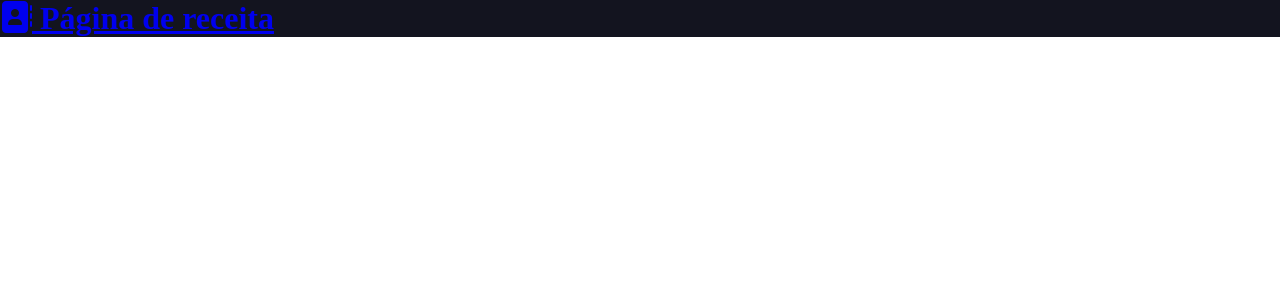
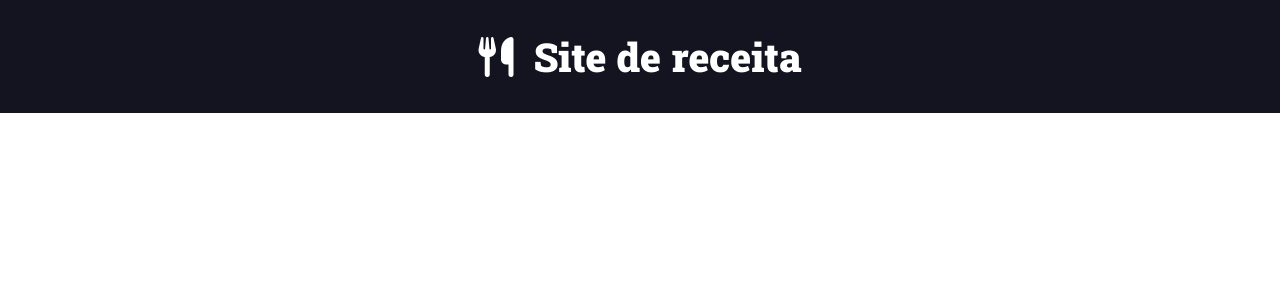
Before and after one commit to natancalcagno/NfWeb, a Django app: page / in a window 1280 px wide. Shown: the top 300 px of the page. Run offline with Django 4.2, Linux system fonts and the light colour scheme.

Commit message:
modificando o head e o home

```diff
--- a/receita/templates/receita/pages/home.html
+++ b/receita/templates/receita/pages/home.html
@@ -5,10 +5,10 @@
     <header class="main-header-container">
         <div class="main-header container">
             <h1>
-                <a href="/">
+                <a class="main-logo" href="/">
 
-                    <i class="fas fa-address-book"></i>
-                    <span>Página de receita</span>
+                    <i class="fas fa-utensils main-logo-icon"></i>
+                    <span class="main-logo-text">Site de receita</span>
                 </a>
             </h1>
         </div>
--- a/receita/templates/receita/partials/head.html
+++ b/receita/templates/receita/partials/head.html
@@ -1,32 +1,116 @@
 <!DOCTYPE html>
 <html lang="pr-BR">
+
 <head>
     <meta charset="UTF-8">
     <meta http-equiv="X-UA-Compatible" content="IE=edge">
     <meta name="viewport" content="width=device-width, initial-scale=1.0">
 
-    <link rel="stylesheet" href="https://cdnjs.cloudflare.com/ajax/libs/font-awesome/6.2.1/css/fontawesome.min.css" integrity="sha512-giQeaPns4lQTBMRpOOHsYnGw1tGVzbAIHUyHRgn7+6FmiEgGGjaG0T2LZJmAPMzRCl+Cug0ItQ2xDZpTmEc+CQ==" crossorigin="anonymous" referrerpolicy="no-referrer" />
-    <link rel="stylesheet" href="https://cdnjs.cloudflare.com/ajax/libs/font-awesome/6.2.1/css/brands.min.css" integrity="sha512-G/T7HQJXSeNV7mKMXeJKlYNJ0jrs8RsWzYG7rVACye+qrcUhEAYKYzaa+VFy6eFzM2+/JT1Q+eqBbZFSHmJQew==" crossorigin="anonymous" referrerpolicy="no-referrer" />
-    <link rel="stylesheet" href="https://cdnjs.cloudflare.com/ajax/libs/font-awesome/6.2.1/css/solid.min.css" integrity="sha512-6mc0R607di/biCutMUtU9K7NtNewiGQzrvWX4bWTeqmljZdJrwYvKJtnhgR+Ryvj+NRJ8+NnnCM/biGqMe/iRA==" crossorigin="anonymous" referrerpolicy="no-referrer" />
+    <link rel="stylesheet" href="https://cdnjs.cloudflare.com/ajax/libs/font-awesome/6.2.1/css/fontawesome.min.css"
+        integrity="sha512-giQeaPns4lQTBMRpOOHsYnGw1tGVzbAIHUyHRgn7+6FmiEgGGjaG0T2LZJmAPMzRCl+Cug0ItQ2xDZpTmEc+CQ=="
+        crossorigin="anonymous" referrerpolicy="no-referrer" />
+    <link rel="stylesheet" href="https://cdnjs.cloudflare.com/ajax/libs/font-awesome/6.2.1/css/brands.min.css"
+        integrity="sha512-G/T7HQJXSeNV7mKMXeJKlYNJ0jrs8RsWzYG7rVACye+qrcUhEAYKYzaa+VFy6eFzM2+/JT1Q+eqBbZFSHmJQew=="
+        crossorigin="anonymous" referrerpolicy="no-referrer" />
+    <link rel="stylesheet" href="https://cdnjs.cloudflare.com/ajax/libs/font-awesome/6.2.1/css/solid.min.css"
+        integrity="sha512-6mc0R607di/biCutMUtU9K7NtNewiGQzrvWX4bWTeqmljZdJrwYvKJtnhgR+Ryvj+NRJ8+NnnCM/biGqMe/iRA=="
+        crossorigin="anonymous" referrerpolicy="no-referrer" />
+
+    <link rel="preconnect" href="https://fonts.googleapis.com">
+    <link rel="preconnect" href="https://fonts.gstatic.com" crossorigin>
+    <link href="https://fonts.googleapis.com/css2?family=Roboto+Slab:wght@900&display=swap" rel="stylesheet">
 
     <title>Receita</title>
 
     <style>
+        :root {
+            --color-primary: #269fe6;
+            --color-primary-hover: #2086c2;
+            --color-primary-dark: #13141f;
+            --color-primary-dark-hover: #212336;
+            --color-primary-light: #d4ecfa;
+            --color-primary-light-hover: #bdd8e7;
+
+            --color-with: #fff;
+            --color-black: #000;
+
+            --color-dark-text: #444;
+            --color-info-light: #cce5ff;
+            --color-debug-light: #cce5ff;
+            --color-success-light: #d4edda;
+            --color-alert-light: #fff3cd;
+            --color-warning-light: #fff3cd;
+            --color-error-light: #f8d7da;
+
+            --color-info-dark: #4d86c4;
+            --color-debug-dark: #4d86c4;
+            --color-success-dark: #4a9c5d;
+            --color-alert-dark: #927f40;
+            --color-warning-dark: #927f40;
+            --color-error-dark: #da525d;
+
+            --color-gray-0: #f9f9f9;
+            --color-gray-1: #e0e0e0;
+            --color-gray-2: #c7c7c7;
+            --color-gray-3: #aeaeae;
+            --color-gray-4: #959595;
+            --color-gray-5: #7d7d7d;
+            --color-gray-6: #646464;
+            --color-gray-7: #4b4b4b;
+            --color-gray-8: #323232;
+            --color-gray-9: #191919;
+
+            --font-primary: sans-serif;
+            --font-headings: 'Roboto slab', serif;
+
+            --spacing-gutter-medium: 3rem;
+            --spacing-gutter-large: 4rem;
+        }
         * {
             padding: 0;
             margin: 0;
             box-sizing: border-box;
         }
+
         html {
             font-size: 62.5%;
 
         }
-        body{
+
+        body {
+
             font-size: 1.6rem;
+            font-family: var(--font-primary);
+        }
+
+        h1,h2,h3,h4,h5,h6 {
+            font-family: var(--font-headings);
+        }
+
+        .container {
+            max-width: 144rem;
+            margin: 0 auto;
+            padding: var(--spacing-gutter-medium);
         }
 
         .main-header-container {
-            background: #13141f;
+            background: var(--color-primary-dark);
+        }
+
+        .main-logo {
+            font-size: 4rem;
+            color: var(--color-with);
+            text-decoration: none;
+            display: flex;
+            flex-flow: row nowrap;
+            align-items: center;
+            /* justify-content: center; */
+            width: fit-content;
+            margin: 0 auto;
+        }
+
+        .main-logo-icon {
+            margin-right: 2rem;
         }
     </style>
 </head>
```
